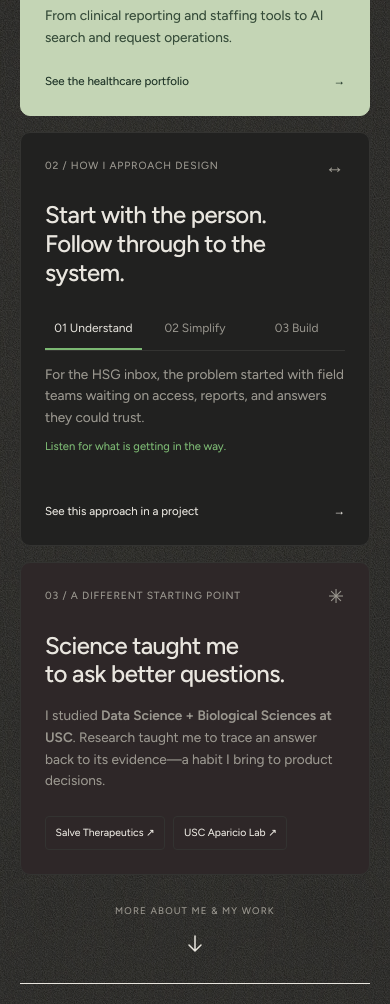
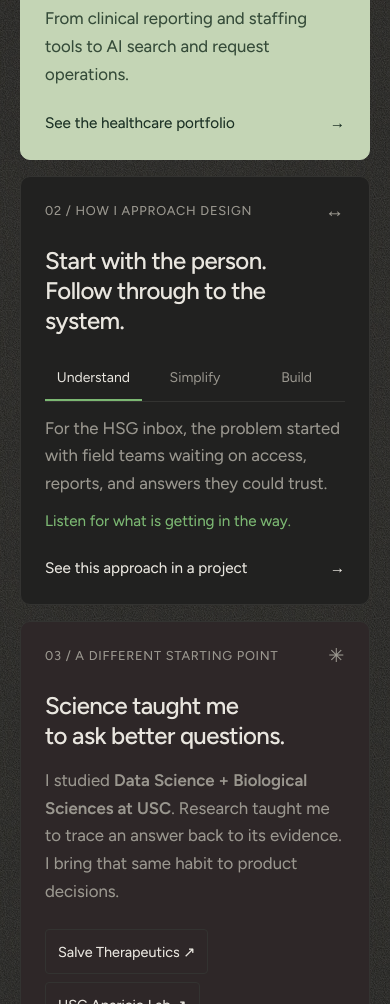
Before and after one commit to brandonychang/brandonychang.github.io, a plain HTML site: page index.html in a window 390 px wide. Shown: the part 996-2000 px from the top of the page. Drawn offline with Linux system fonts and the light colour scheme; a web font is replaced by a local one.

Commit message:
Improve bento card readability and remove em dash

```diff
--- a/index.html
+++ b/index.html
@@ -9,7 +9,7 @@
   <link rel="preconnect" href="https://fonts.gstatic.com" crossorigin>
   <link href="https://fonts.googleapis.com/css2?family=Aboreto&family=Figtree:wght@400;500;600&family=Newsreader:opsz,wght@6..72,400;6..72,500&display=swap" rel="stylesheet">
   <link rel="stylesheet" href="styles.css?v=20"><link rel="stylesheet" href="hsg-updates.css?v=20">
-  <link rel="stylesheet" href="landing.css?v=22">
+  <link rel="stylesheet" href="landing.css?v=23">
   <script src="script.js?v=20" defer></script>
   <script src="landing.js?v=22" defer></script>
 </head>
@@ -78,9 +78,9 @@
               <div class="intro-card-top"><span>02 / How I approach design</span><span aria-hidden="true">↔</span></div>
               <h2 id="intro-method-title">Start with the person.<br>Follow through to the system.</h2>
               <div class="method-controls" role="group" aria-label="Explore my design process">
-                <button type="button" data-method="understand" aria-pressed="true" aria-controls="method-detail">01 Understand</button>
-                <button type="button" data-method="simplify" aria-pressed="false" aria-controls="method-detail">02 Simplify</button>
-                <button type="button" data-method="build" aria-pressed="false" aria-controls="method-detail">03 Build</button>
+                <button type="button" data-method="understand" aria-pressed="true" aria-controls="method-detail">Understand</button>
+                <button type="button" data-method="simplify" aria-pressed="false" aria-controls="method-detail">Simplify</button>
+                <button type="button" data-method="build" aria-pressed="false" aria-controls="method-detail">Build</button>
               </div>
               <div id="method-detail" class="method-detail" aria-live="polite" aria-atomic="true"><p>For the HSG inbox, the problem started with field teams waiting on access, reports, and answers they could trust.</p><span>Listen for what is getting in the way.</span></div>
               <a class="intro-card-link" href="email-ticket-automation.html">See this approach in a project <span aria-hidden="true">→</span></a>
@@ -88,7 +88,7 @@
             <div class="intro-card intro-background">
               <div class="intro-card-top"><span>03 / A different starting point</span><span aria-hidden="true">✳</span></div>
               <h2>Science taught me<br>to ask better questions.</h2>
-              <p>I studied <strong>Data Science + Biological Sciences at USC</strong>. Research taught me to trace an answer back to its evidence—a habit I bring to product decisions.</p>
+              <p>I studied <strong>Data Science + Biological Sciences at USC</strong>. Research taught me to trace an answer back to its evidence. I bring that same habit to product decisions.</p>
               <div class="intro-background-tags"><a href="protein-binding.html">Salve Therapeutics ↗</a><a href="aparicio-lab.html">USC Aparicio Lab ↗</a></div>
             </div>
           </div>
--- a/landing.css
+++ b/landing.css
@@ -40,28 +40,28 @@
 .intro-portrait figcaption span { font-size:.8rem; line-height:1.5; color:#deded6; }
 .intro-portrait-tag { position:absolute; right:1rem; top:1rem; padding:.45rem .6rem; background:#e6ecdb; color:#26362b; border-radius:3px; font-size:.65rem; letter-spacing:.08em; }
 .intro-card { grid-column:span 4; padding:1.5rem; border:1px solid var(--rule); background:var(--paper-sunk); border-radius:10px; display:flex; flex-direction:column; min-width:0; text-decoration:none; }
-.intro-card-top { display:flex; justify-content:space-between; align-items:center; gap:.7rem; font-size:.6rem; text-transform:uppercase; letter-spacing:.08em; margin-bottom:1.6rem; color:var(--ink-muted); }
+.intro-card-top { display:flex; justify-content:space-between; align-items:center; gap:.7rem; font-size:.8rem; line-height:1.5; text-transform:uppercase; letter-spacing:.06em; margin-bottom:1.6rem; color:var(--ink-muted); }
 .intro-card-top > span:last-child { font-size:1.2rem; line-height:1; }
-.intro-card h2 { font-family:var(--font-grotesk); font-size:1.35rem; line-height:1.2; letter-spacing:-.025em; font-weight:500; }
-.intro-card p { font-family:var(--font-grotesk); font-size:.85rem; line-height:1.6; margin-top:1rem; color:var(--ink-muted); }
-.intro-card-link { font-size:.72rem; display:flex; justify-content:space-between; gap:.5rem; padding-top:1.5rem; margin-top:auto; text-decoration:none; }
+.intro-card h2 { font-family:var(--font-grotesk); font-size:1.55rem; line-height:1.25; letter-spacing:-.025em; font-weight:500; }
+.intro-card p { font-family:var(--font-grotesk); font-size:1.05rem; line-height:1.65; margin-top:1rem; color:var(--ink-muted); }
+.intro-card-link { font-size:.95rem; line-height:1.5; display:flex; justify-content:space-between; gap:.5rem; padding-top:1.5rem; margin-top:auto; text-decoration:none; }
 .intro-impact { background:#c4d5b5; color:#1c3125; border-color:#c4d5b5; transition:background .25s ease,transform .25s ease; }
 .intro-impact .intro-card-top, .intro-impact p { color:#354b39; }
 .intro-impact:hover { background:#d2e1c5; transform:translateY(-4px); }
 .intro-card-arrow { transition:transform .25s ease; }
 .intro-impact:hover .intro-card-arrow { transform:translate(3px,-3px); }
 .intro-impact-number { display:flex; gap:1rem; align-items:center; font-size:5rem; line-height:1; letter-spacing:-.06em; }
-.intro-impact-number span { font-size:.95rem; line-height:1.35; letter-spacing:0; }
+.intro-impact-number span { font-size:1.1rem; line-height:1.35; letter-spacing:0; }
 .method-controls { display:flex; gap:.3rem; margin-top:1.3rem; border-bottom:1px solid var(--rule); }
-.method-controls button { font-family:inherit; font-size:.65rem; padding:.65rem .3rem; flex:1; color:var(--ink-muted); border-bottom:2px solid transparent; cursor:pointer; }
+.method-controls button { font-family:inherit; font-size:.875rem; line-height:1.4; min-height:44px; padding:.65rem .3rem; flex:1; color:var(--ink-muted); border-bottom:2px solid transparent; cursor:pointer; }
 .method-controls button[aria-pressed="true"] { color:var(--ink); border-bottom-color:var(--accent); }
 .method-controls button:hover { color:var(--ink); background:color-mix(in srgb,var(--ink) 5%,transparent); }
 .method-detail { min-height:9rem; }
 .method-detail p { margin-top:.8rem; }
-.method-detail > span { color:var(--accent); display:block; font-size:.7rem; margin-top:.65rem; line-height:1.4; }
+.method-detail > span { color:var(--accent); display:block; font-size:.95rem; margin-top:.8rem; line-height:1.5; }
 .intro-background { background:color-mix(in srgb,var(--accent-alt) 7%,var(--paper-sunk)); }
 .intro-background-tags { display:flex; flex-wrap:wrap; gap:.5rem; padding-top:1.5rem; margin-top:auto; }
-.intro-background-tags a { border:1px solid var(--rule); padding:.5rem .6rem; border-radius:4px; font-size:.65rem; text-decoration:none; }
+.intro-background-tags a { border:1px solid var(--rule); padding:.65rem .75rem; border-radius:4px; font-size:.9rem; text-decoration:none; }
 .intro-background-tags a:hover { border-color:var(--ink-muted); }
 .intro-board a:focus-visible, .intro-board button:focus-visible { outline:2px solid var(--accent); outline-offset:5px; }
 .intro-board .scroll-cue { display:flex; width:fit-content; margin:0 auto; padding-top:1.8rem; font-size:.6rem; }
@@ -75,9 +75,8 @@
 }
 @media (min-width:1500px) { .intro-copy h1 { font-size:5.8rem; } }
 @media (max-width:1100px) {
-  .intro-card { padding:1.1rem; }
-  .intro-card h2 { font-size:1.2rem; }
-  .intro-card-top { font-size:.57rem; }
+  .intro-card { grid-column:span 6; padding:1.5rem; }
+  .intro-background { grid-column:span 12; }
 }
 @media (max-width:800px) {
   .intro-copy { grid-column:span 8; padding-right:0; }
@@ -100,7 +99,7 @@
   .intro-portrait img { object-position:50% 35%; }
   .intro-card { grid-column:span 12; padding:1.5rem; }
   .intro-card h2 { font-size:1.5rem; }
-  .intro-card-top { font-size:.65rem; }
-  .method-controls button { font-size:.75rem; }
+  .intro-card-top { font-size:.8rem; }
+  .method-controls button { font-size:.875rem; }
   .method-detail { min-height:8rem; }
 }
```
